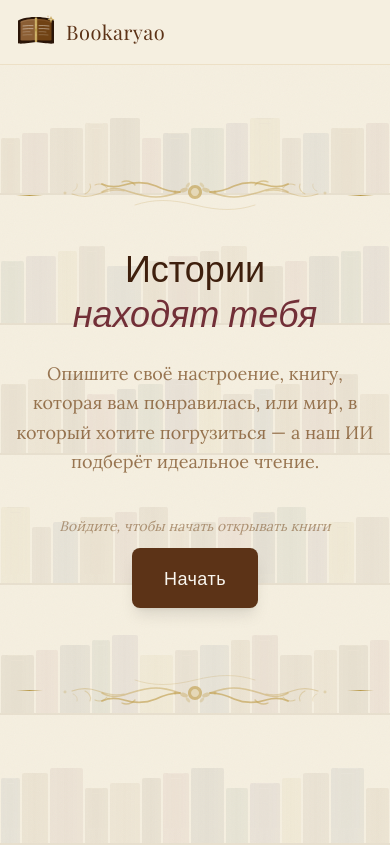
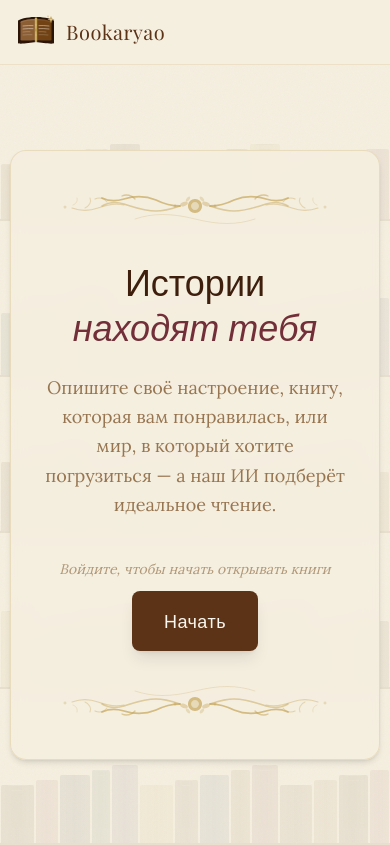
Before and after one commit to igorao79/bookaryao, a Next.js app: page / in a window 390 px wide. Built offline with nearby package versions, Linux system fonts and the light colour scheme; no server answers; a web font is replaced by a local one.

Commit message:
feat: hero block centered, parchment bg, vignettes inside, fewer thicker books on mobile, no scroll

```diff
--- a/src/app/page.tsx
+++ b/src/app/page.tsx
@@ -21,7 +21,8 @@ export default function Home() {
         {/* Animated bookshelf background */}
         <AnimatedBookshelf />
 
-        <div className="relative z-10 max-w-4xl mx-auto px-4 pt-28 sm:pt-32 pb-16 text-center">
+        <div className="relative z-20 h-full flex flex-col items-center justify-center px-4 text-center">
+          <div className="inline-block backdrop-blur-sm rounded-2xl px-8 py-10 shadow-md" style={{ background: "rgba(245,239,224,0.95)", border: "1px solid rgba(197,165,90,0.25)" }}>
           {/* Top vignette ornament */}
           <div className="divider-ornament mb-8">
             <svg width="280" height="36" viewBox="0 0 280 36" fill="none" xmlns="http://www.w3.org/2000/svg">
@@ -124,7 +125,7 @@ export default function Home() {
           </div>
 
           {/* Bottom vignette ornament (flipped copy) */}
-          <div className="divider-ornament mt-16 mb-0">
+          <div className="divider-ornament mt-8 mb-0">
             <svg width="280" height="36" viewBox="0 0 280 36" fill="none" xmlns="http://www.w3.org/2000/svg" style={{ transform: "scaleY(-1)" }}>
               <path d="M140 8c-4 0-7 3-7 7s3 7 7 7 7-3 7-7-3-7-7-7z" fill="#c5a55a" opacity="0.7" />
               <path d="M140 11c-2.2 0-4 1.8-4 4s1.8 4 4 4 4-1.8 4-4-1.8-4-4-4z" fill="#faf7f0" opacity="0.5" />
@@ -153,6 +154,7 @@ export default function Home() {
               <path d="M80 28c18-6 36-6 60 0 24 6 42 6 60 0" stroke="#c5a55a" strokeWidth="0.8" strokeLinecap="round" opacity="0.3" />
             </svg>
           </div>
+          </div>
         </div>
       </section>
 
--- a/src/components/AnimatedBookshelf.tsx
+++ b/src/components/AnimatedBookshelf.tsx
@@ -59,7 +59,7 @@ function generateBooks(count: number, seed: number, mobile: boolean): BookDef[]
   return books;
 }
 
-const ROWS = 6;
+const ROWS = 5;
 const BOOKS_PER_ROW_DESKTOP = 40;
 const BOOKS_PER_ROW_MOBILE = 14;
 const SAFE_ROW_MIN = 4;
```
